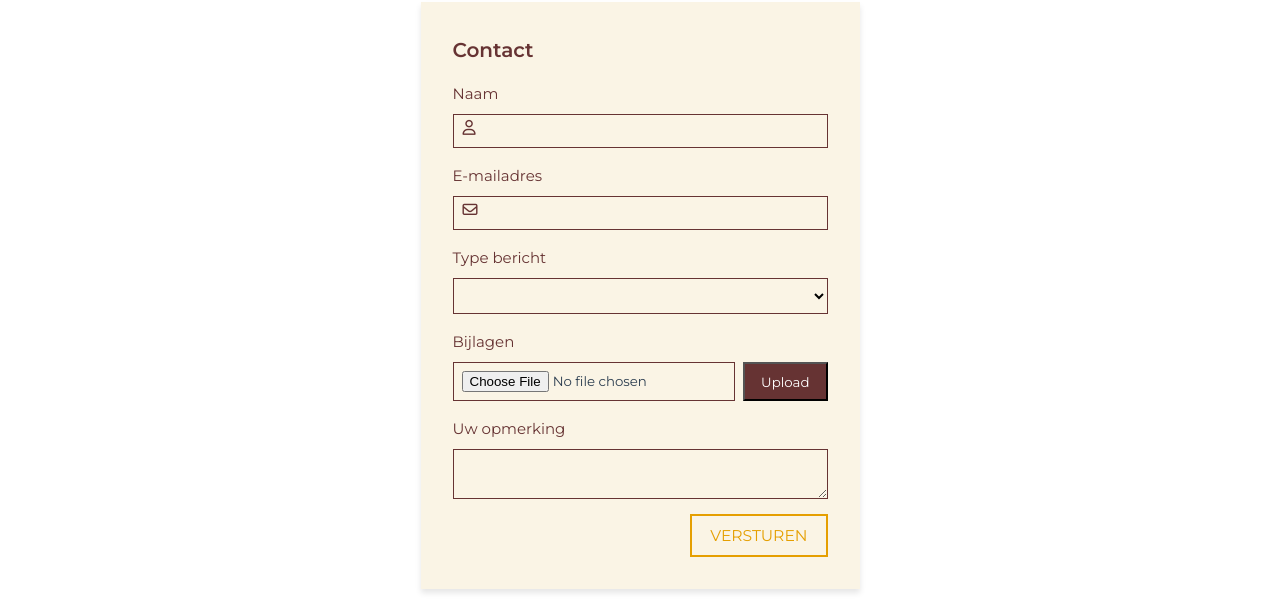
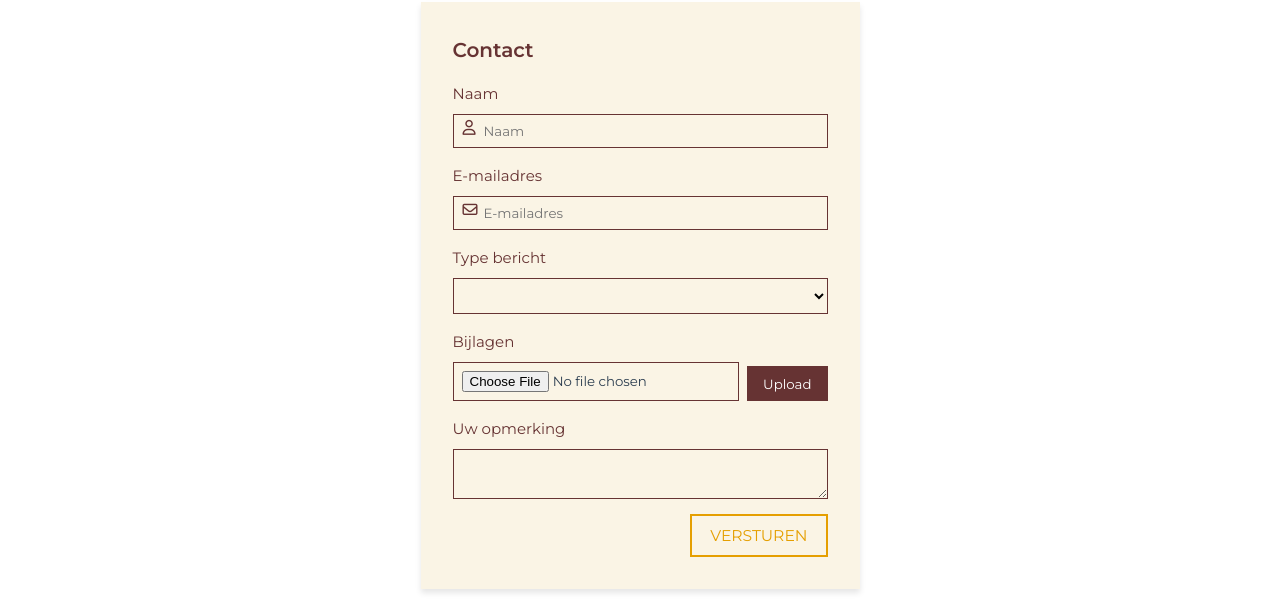
Before and after one commit to ScriptSonny/royal-wines, a Vue app: page /contact in a window 1280 px wide. Shown: the part 322-929 px from the top of the page. Built offline with nearby package versions, Linux system fonts and the light colour scheme; the HTML template or start-up script is replaced by a standard one.

Commit message:
removed unnecessary component

```diff
--- a/src/components/Form.vue
+++ /dev/null
@@ -1,133 +0,0 @@
-<template>
-    <div class="form-card">
-        <h3 class="form-title">Contact</h3>
-        <form>
-            <label for="name">Naam</label>
-            <div class="input-container">
-              <i class="fa-solid fa-user"></i>
-              <input type="text" placeholder=""/>
-            </div>
-
-            <label for="email">E-mailadres</label>
-            <div class="input-container">
-              <i class="fa-regular fa-envelope"></i>
-              <input type="email" placeholder=""/>
-            </div>
-
-            <label for="message">Type bericht</label>
-            <select>
-                <option>{{ type }}</option>
-            </select>
-
-            <label for="files">Bijlagen</label>
-            <div class="upload-container">
-                <input type="file">
-                <button class="upload-btn">Upload</button>
-            </div>
-
-            <label for="extraMessage">Uw opmerking</label>
-            <textarea></textarea>
-
-            <div class="submit">
-              <button class="submit-btn"><h3>VERSTUREN</h3></button>
-            </div>
-        </form>
-    </div>
-</template>
-
-<script>
-export default {
-    props: {
-        title: String,
-        type: String
-    }
-};
-</script>
-
-<style scoped>
-@import url('https://cdnjs.cloudflare.com/ajax/libs/font-awesome/6.5.1/css/all.min.css');
-
-.form-card
-{
-  background-color: #FAF4E5;
-  padding: 2rem;
-  box-shadow: 0px 4px 6px rgba(0, 0, 0, 0.1);
-  width: 439px;
-}
-
-.form-title
-{
-  font-size: 20px;
-  color: #663333;
-  font-weight: 600;
-  margin-bottom: 1rem;
-}
-
-label
-{
-  display: block;
-  margin-top: 1rem;
-  font-weight: 500;
-  font-size: 15px;
-  color: #663333;
-}
-
-input, select, textarea
-{
-  width: 100%;
-  padding: 0.5rem;
-  margin-top: 0.5rem;
-  border: 1px solid #663333;
-  background-color: #FAF4E5;
-}
-
-.input-container
-{
-  position: relative;
-  display: flex;
-  align-items: center;
-}
-
-.input-container i
-{
-  position: absolute;
-  left: 10px;
-  color:#663333;
-}
-
-.input-container input
-{
-  padding-left: 30px;
-}
-
-.upload-container
-{
-  display: flex;
-  align-items: flex-end;
-}
-
-.upload-btn
-{
-  margin-left: 0.5rem;
-  padding: 0.6rem 1rem;
-  background-color: #663333;
-  color: white;
-}
-
-.submit
-{
-  display: flex;
-  flex-direction: row-reverse;
-}
-
-.submit-btn
-{
-  border: 2px solid #E59F01;
-  background-color: #FAF4E5;
-  color: #E59F01;
-  margin-top: 0.5rem;
-  padding: 10px 18px 10px 18px;
-}
-
-
-</style>
--- a/src/views/ContactForm.vue
+++ b/src/views/ContactForm.vue
@@ -3,35 +3,65 @@
       <main>
         <h2 class="title">Contact</h2>
         <div class="form-container">
-                <Form :title="title" :type="type" />
+          <div class="form-card">
+            <h3 class="form-title">Contact</h3>
+            <form>
+              <label for="name">Naam</label>
+              <div class="input-container">
+                <i class="fa-solid fa-user"></i>
+                <input type="text" placeholder="Naam" />
+              </div>
+
+              <label for="email">E-mailadres</label>
+              <div class="input-container">
+                <i class="fa-regular fa-envelope"></i>
+                <input type="email" placeholder="E-mailadres" />
+              </div>
+
+              <label for="message">Type bericht</label>
+              <select>
+                <option>{{ type }}</option>
+              </select>
+
+              <label for="files">Bijlagen</label>
+              <div class="upload-container">
+                <input type="file" />
+                <button class="upload-btn" type="button">Upload</button>
+              </div>
+
+              <label for="extraMessage">Uw opmerking</label>
+              <textarea></textarea>
+
+              <div class="submit">
+                <button class="submit-btn" type="submit"><h3>VERSTUREN</h3></button>
+              </div>
+            </form>
+          </div>
         </div>
       </main>
     </div>
   </template>
 
   <script>
-import Form from '@/components/Form.vue';
-
   export default {
     props: {
       type: {
         type: String,
         required: true
       }
-    },
-    components: { Form }
-};
+    }
+  }
   </script>
 
   <style scoped>
-main
-{
+  @import url('https://cdnjs.cloudflare.com/ajax/libs/font-awesome/6.5.1/css/all.min.css');
+
+  main {
     width: 980px;
     margin: 0 auto;
   }
 
-.title
-{
+  .title {
     margin: 20px 0;
     color: #5A2D2E;
     font-size: 32px;
@@ -39,11 +69,84 @@ main
     padding: 0 20px;
   }
 
-.form-container
-{
+  .form-container {
     display: flex;
     justify-content: center;
     padding-bottom: 50px;
   }
 
+  .form-card {
+    background-color: #FAF4E5;
+    padding: 2rem;
+    box-shadow: 0px 4px 6px rgba(0, 0, 0, 0.1);
+    width: 439px;
+  }
+
+  .form-title {
+    font-size: 20px;
+    color: #663333;
+    font-weight: 600;
+    margin-bottom: 1rem;
+  }
+
+  label {
+    display: block;
+    margin-top: 1rem;
+    font-weight: 500;
+    font-size: 15px;
+    color: #663333;
+  }
+
+  input,
+  select,
+  textarea {
+    width: 100%;
+    padding: 0.5rem;
+    margin-top: 0.5rem;
+    border: 1px solid #663333;
+    background-color: #FAF4E5;
+  }
+
+  .input-container {
+    position: relative;
+    display: flex;
+    align-items: center;
+  }
+
+  .input-container i {
+    position: absolute;
+    left: 10px;
+    color: #663333;
+  }
+
+  .input-container input {
+    padding-left: 30px;
+  }
+
+  .upload-container {
+    display: flex;
+    align-items: flex-end;
+  }
+
+  .upload-btn {
+    margin-left: 0.5rem;
+    padding: 0.6rem 1rem;
+    background-color: #663333;
+    color: white;
+    border: none;
+  }
+
+  .submit {
+    display: flex;
+    flex-direction: row-reverse;
+  }
+
+  .submit-btn {
+    border: 2px solid #E59F01;
+    background-color: #FAF4E5;
+    color: #E59F01;
+    margin-top: 0.5rem;
+    padding: 10px 18px;
+    cursor: pointer;
+  }
   </style>
```
Lines whose indentation alone changed are shown as unchanged.
